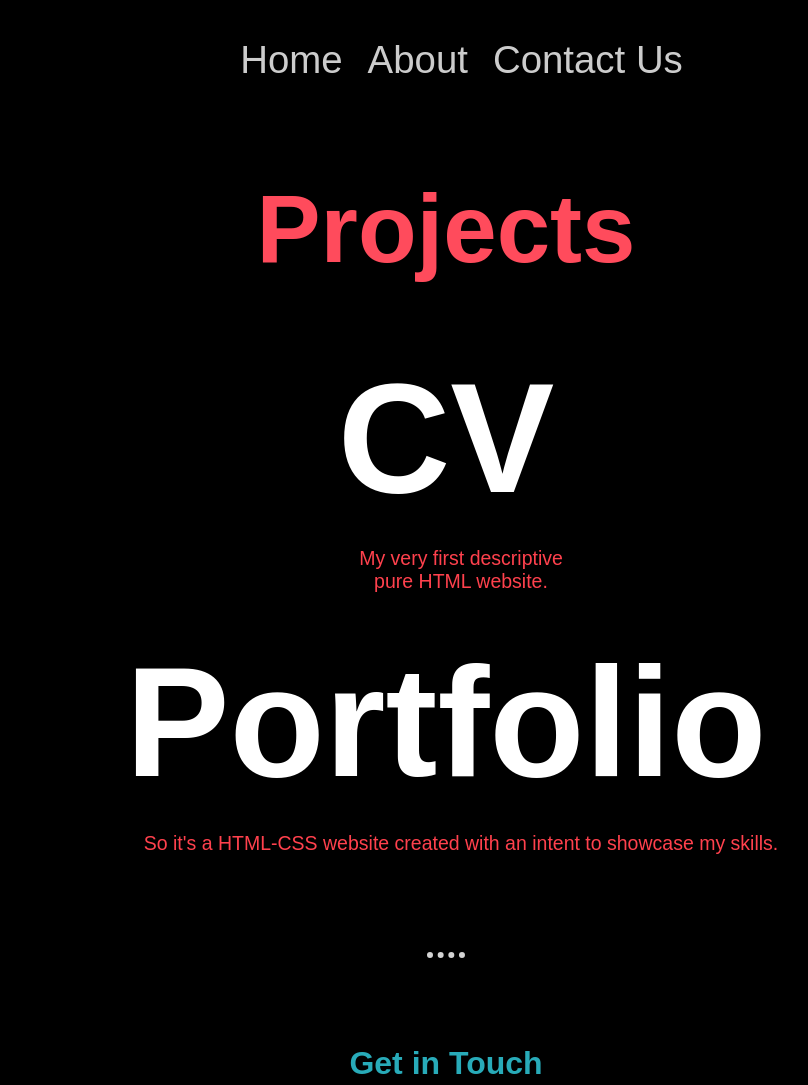
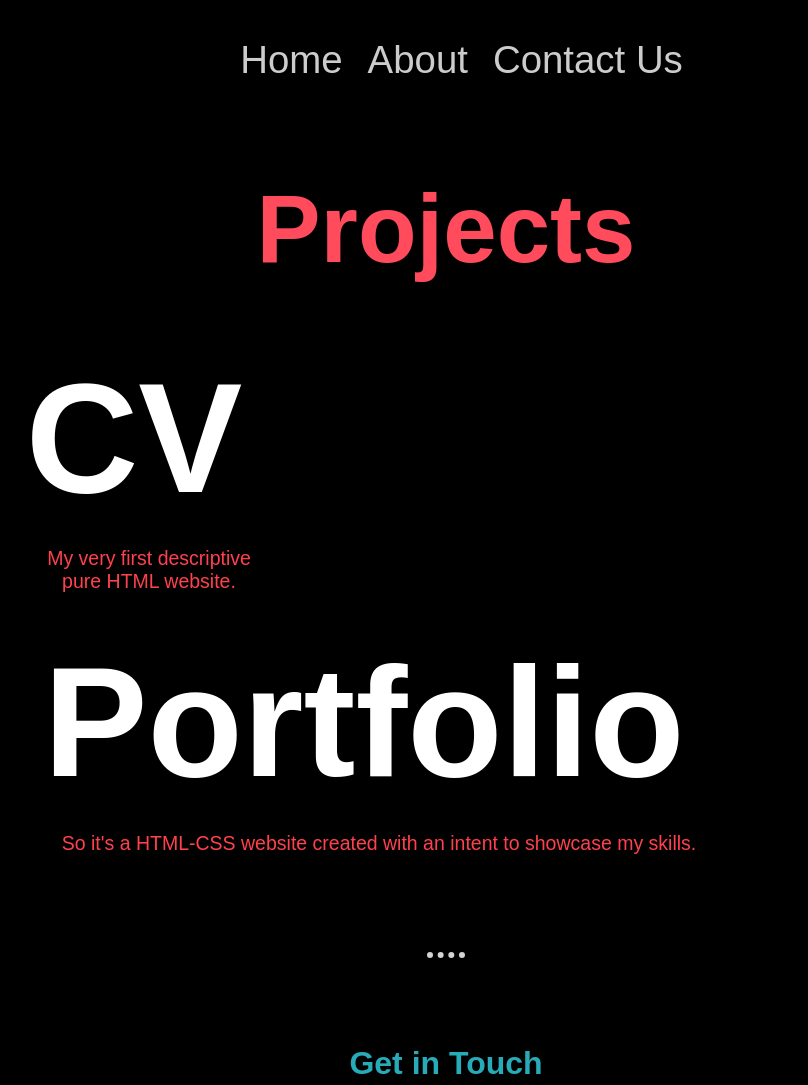
Before and after one commit to arash-arora/Portfolio, a plain HTML site: page Projects.html in a window 1280 px wide. Shown: the top 1085 px of the page, without its empty margins (194-1002 px from the left). Drawn offline with Linux system fonts and the light colour scheme.

Commit message:
Update styles-projects.css

```diff
--- a/css/styles-projects.css
+++ b/css/styles-projects.css
@@ -77,12 +77,14 @@ p{
 .project1{
   position: relative;
   width: 240px;
-  margin: 0 auto;
+ /* margin: 0 auto;*/
+  left: 200px;
 }
 .project2{
   position:relative;
   width: 700px;
-  margin: 0 auto;
+  /*margin: 0 auto;*/
+  left: 200px;
 }
 a{
   text-decoration: none;
```
